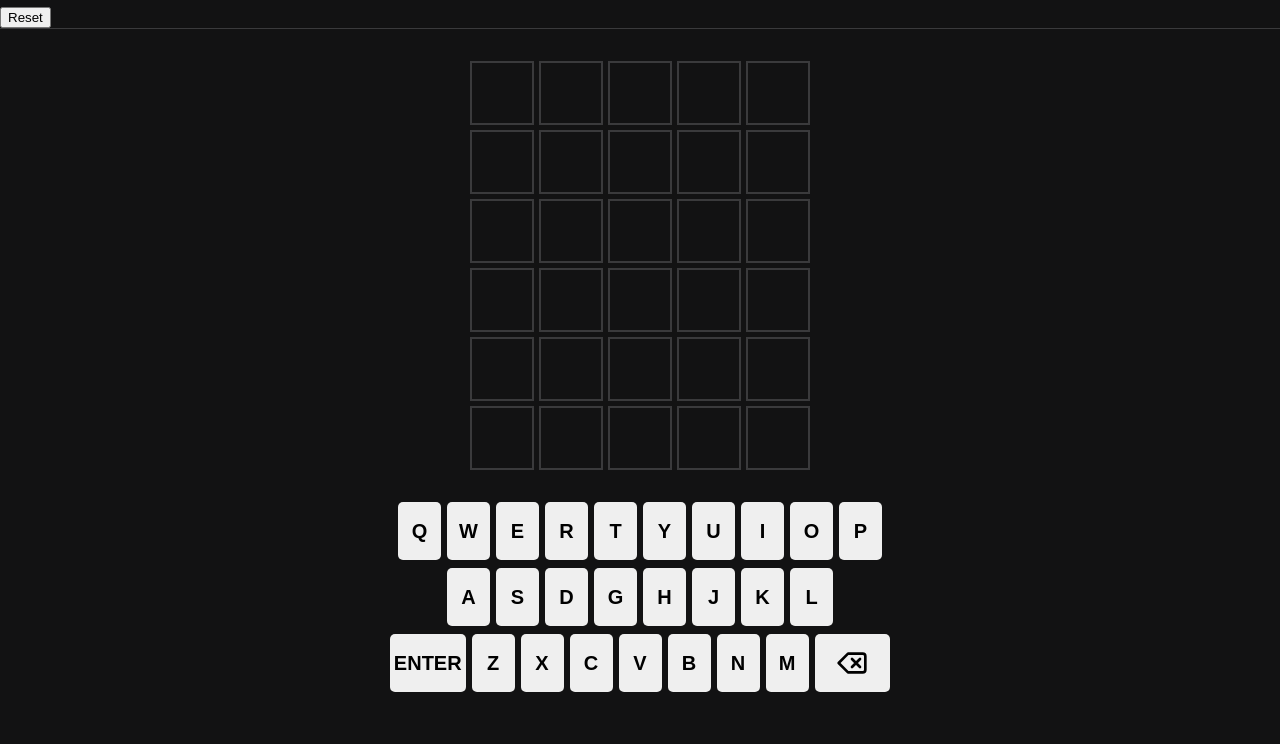
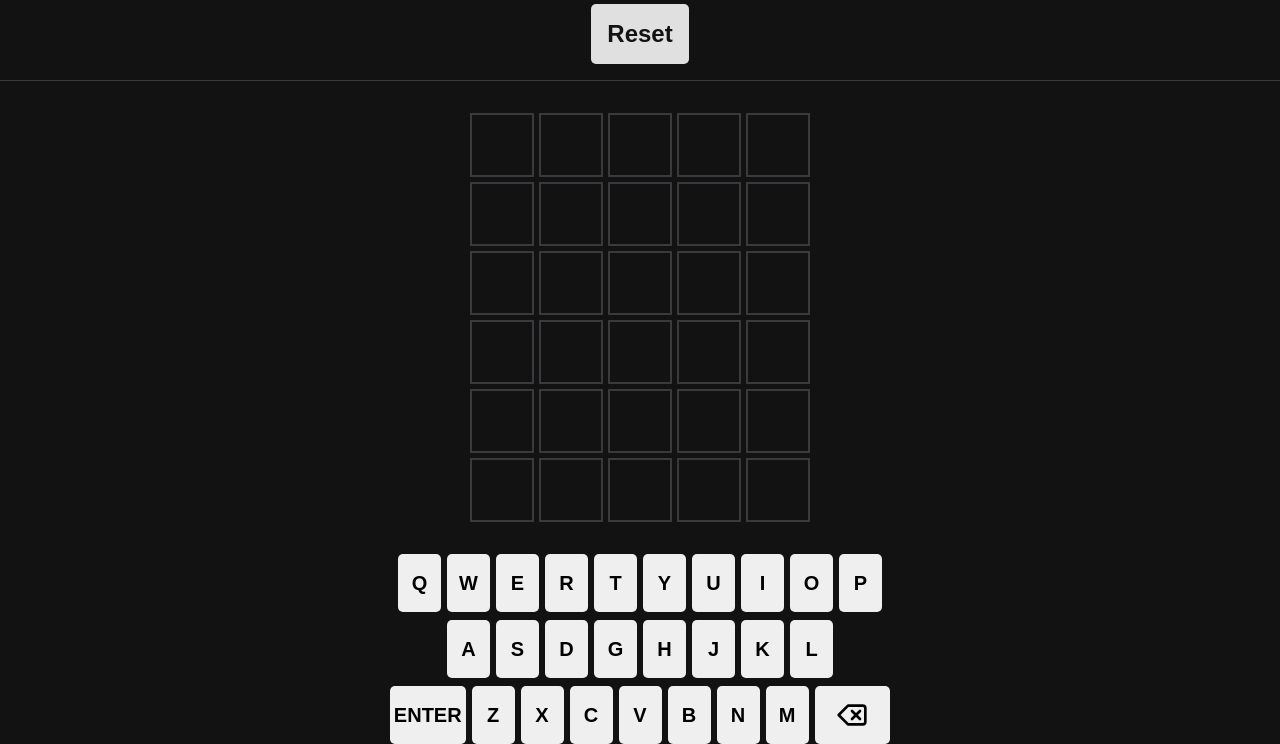
Before and after one commit to mikoz7388/infinite-wordle, a website built with Vite: page index.html in a window 1280 px wide. Shown: the part 74-818 px from the top of the page. Built offline with nearby package versions, Linux system fonts and the light colour scheme.

Commit message:
style: added reset button styles

```diff
--- a/src/style.css
+++ b/src/style.css
@@ -116,6 +116,26 @@ h1 {
   aspect-ratio: 2/1;
 }
 
+#reset {
+  display: flex;
+  justify-content: center;
+  padding: 1rem;
+  border-radius: 5px;
+  border: none;
+  margin: 1rem auto;
+  font-size: 1.5rem;
+  font-weight: bold;
+  background-color: var(--color-main);
+  color: var(--color-background);
+}
+
+#reset:hover {
+  cursor: pointer;
+  transition: background-color 100ms ease-in-out;
+  background-color: var(--color-accent);
+  color: var(--color-main);
+}
+
 modal {
   position: fixed;
   display: flex;
```
